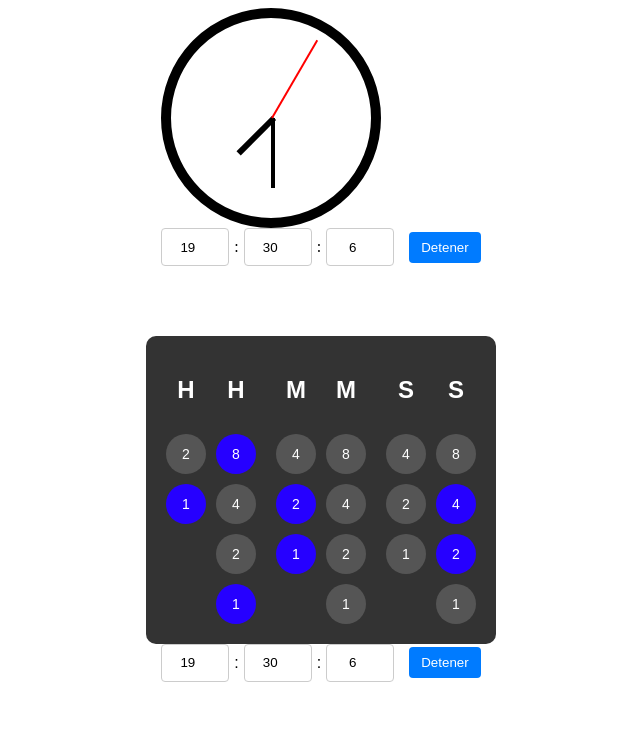
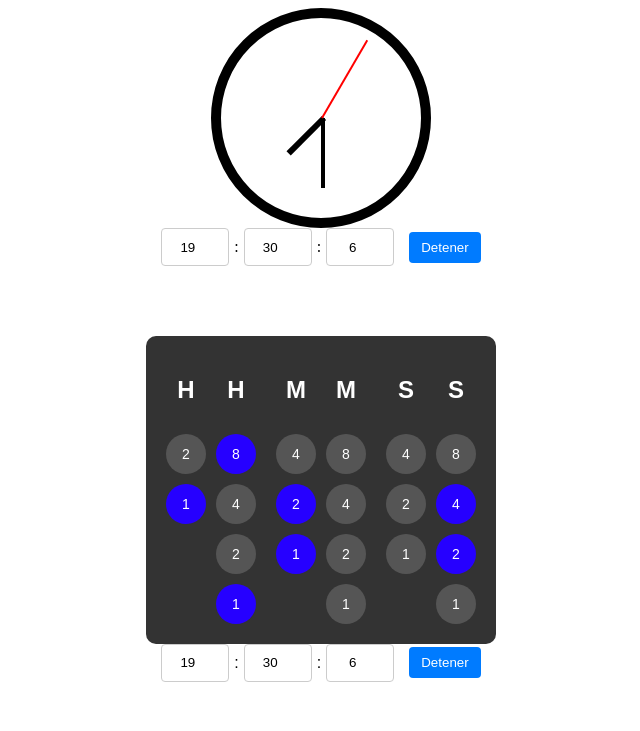
Before and after one commit to NecronX24/clocks-angular, an Angular app: page / in a window 1280 px wide. Shown: the top 731 px of the page, without its empty margins (319-959 px from the left). Built offline with nearby package versions, Linux system fonts and the light colour scheme.

Commit message:
chore: se centra el reloj analogico

```diff
--- a/src/app/analog-clock/analog-clock.component.css
+++ b/src/app/analog-clock/analog-clock.component.css
@@ -1,3 +1,8 @@
+.container{
+  display: flex;
+  align-items: center;
+  flex-direction: column;
+}
 .clock {
   position: relative;
   width: 200px;
--- a/src/app/analog-clock/analog-clock.component.html
+++ b/src/app/analog-clock/analog-clock.component.html
@@ -1,3 +1,4 @@
+<div class="container">
   <div class="clock">
     <div class="hand hour" [style.transform]="'rotate(' + (getHourNumber() * 30 + (getMinuteNumber() / 2)) + 'deg)'"></div>
     <div class="hand minute" [style.transform]="'rotate(' + (getMinuteNumber() * 6) + 'deg)'"></div>
@@ -8,3 +9,4 @@
         (minuteUpdated)="onMinuteUpdate($event)"
         (secondUpdated)="onSecondUpdate($event)">
     </app-time-input>
+</div>
```
Lines whose indentation alone changed are shown as unchanged.
